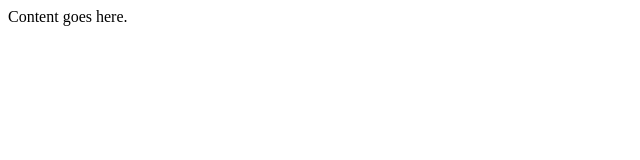
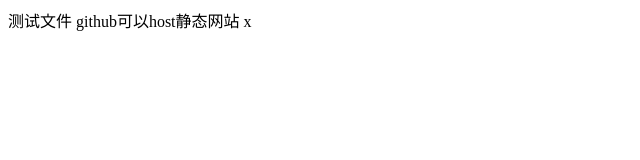
Before and after one commit to omlove28/my-project, a plain HTML site: page index.html in a window 1280 px wide. Shown: the whole page, without its empty margins (0-640 px from the left). Drawn offline with Linux system fonts and the light colour scheme.

Commit message:
Update index.html

```diff
--- a/index.html
+++ b/index.html
@@ -6,6 +6,10 @@
 <meta name="keywords" content="html tutorial template">
 </head>
 <body>
-Content goes here.
+  测试文件
+
+  github可以host静态网站
+
+  x
 </body>
 </html>
```
